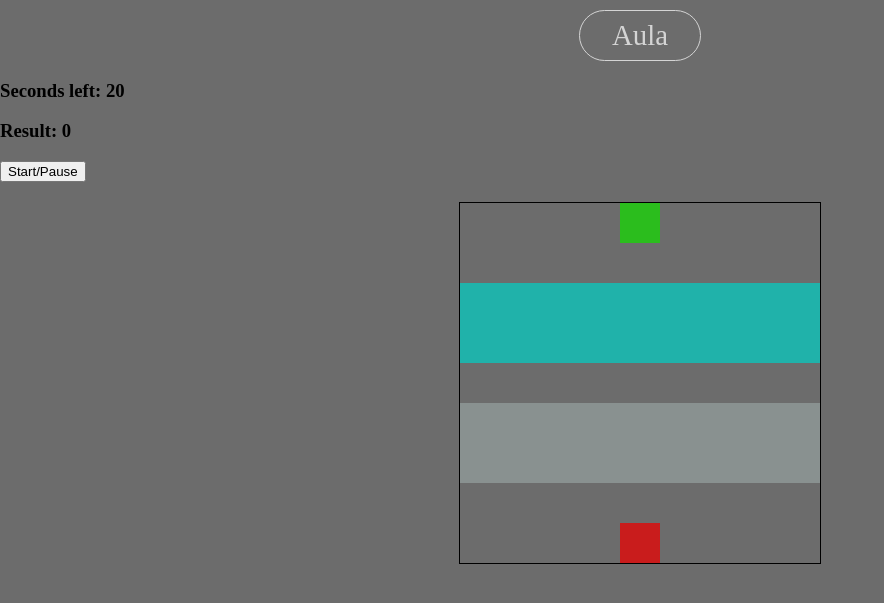
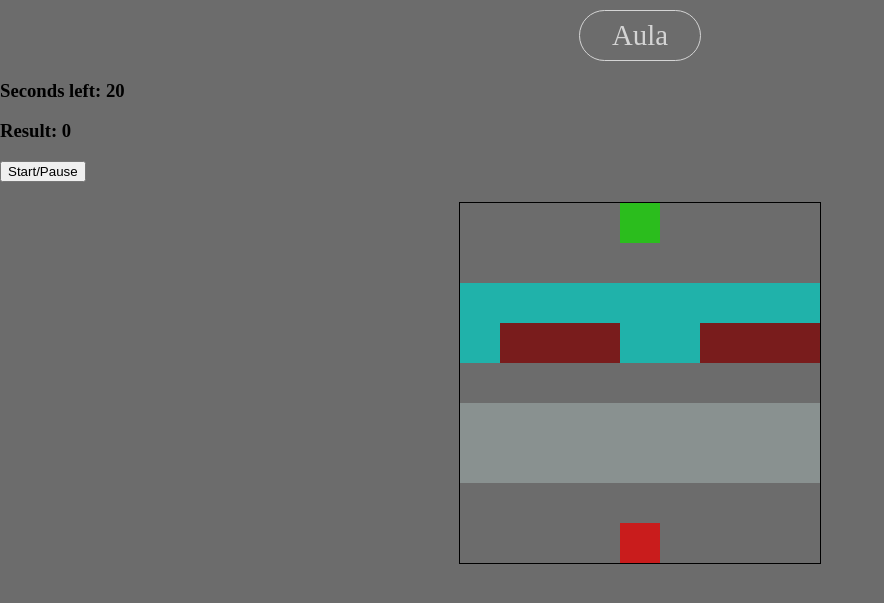
Before and after one commit to igorRicci/javascript-studies, a PHP site: page / in a window 1280 px wide. Shown: the top 603 px of the page, without its empty margins (0-884 px from the left). Run offline with PHP 8.4, Linux system fonts and the light colour scheme.

```diff
--- a/index.html
+++ b/index.html
@@ -5,7 +5,7 @@
   <meta http-equiv="X-UA-Compatible" content="IE=edge">
   <link rel="stylesheet" type="text/css" href="./style.css"/>
   <meta name="viewport" content="width=device-width, initial-scale=1.0">
-  <title>Frogger</title>
+  <title>Tomator</title>
 </head>
 <body>
   <div class="link-div"><a href="https://youtu.be/8T3naEnr67o?t=2134" target="_blank" id="link-yt">Aula</a></div>
@@ -34,24 +34,24 @@
     <div></div>
     <div></div>
     <div></div>
-    <div class="log-left"></div>
-    <div class="log-left"></div>
-    <div class="log-left"></div>
-    <div class="log-left"></div>
-    <div class="log-left"></div>
-    <div class="log-left"></div>
-    <div class="log-left"></div>
-    <div class="log-left"></div>
-    <div class="log-left"></div>
-    <div class="log-right"></div>
-    <div class="log-right"></div>
-    <div class="log-right"></div>
-    <div class="log-right"></div>
-    <div class="log-right"></div>
-    <div class="log-right"></div>
-    <div class="log-right"></div>
-    <div class="log-right"></div>
-    <div class="log-right"></div>
+    <div class="log-left l1"></div>
+    <div class="log-left l2"></div>
+    <div class="log-left l3"></div>
+    <div class="log-left l4"></div>
+    <div class="log-left l5"></div>
+    <div class="log-left l1"></div>
+    <div class="log-left l2"></div>
+    <div class="log-left l3"></div>
+    <div class="log-left l4"></div>
+    <div class="log-right l5"></div>
+    <div class="log-right l1"></div>
+    <div class="log-right l2"></div>
+    <div class="log-right l3"></div>
+    <div class="log-right l4"></div>
+    <div class="log-right l5"></div>
+    <div class="log-right l1"></div>
+    <div class="log-right l2"></div>
+    <div class="log-right l3"></div>
     <div></div>
     <div></div>
     <div></div>
--- a/style.css
+++ b/style.css
@@ -31,10 +31,10 @@ body {
   background-color: rgb(58, 44, 247);
 }
 
-.log-left,
+/* .log-left,
 .log-right {
   background-color: lightseagreen;
-}
+} */
 
 .car-left,
 .car-right {
@@ -66,3 +66,10 @@ body {
   align-items: center;
   justify-content: center;
 }
+.l1, .l2, .l3 {
+  background-color: rgb(121, 28, 28);
+}
+
+.l5, .l4 {
+  background-color: lightseagreen;
+}
```
Also changed, not shown: app.js (+41 -5 lines).
